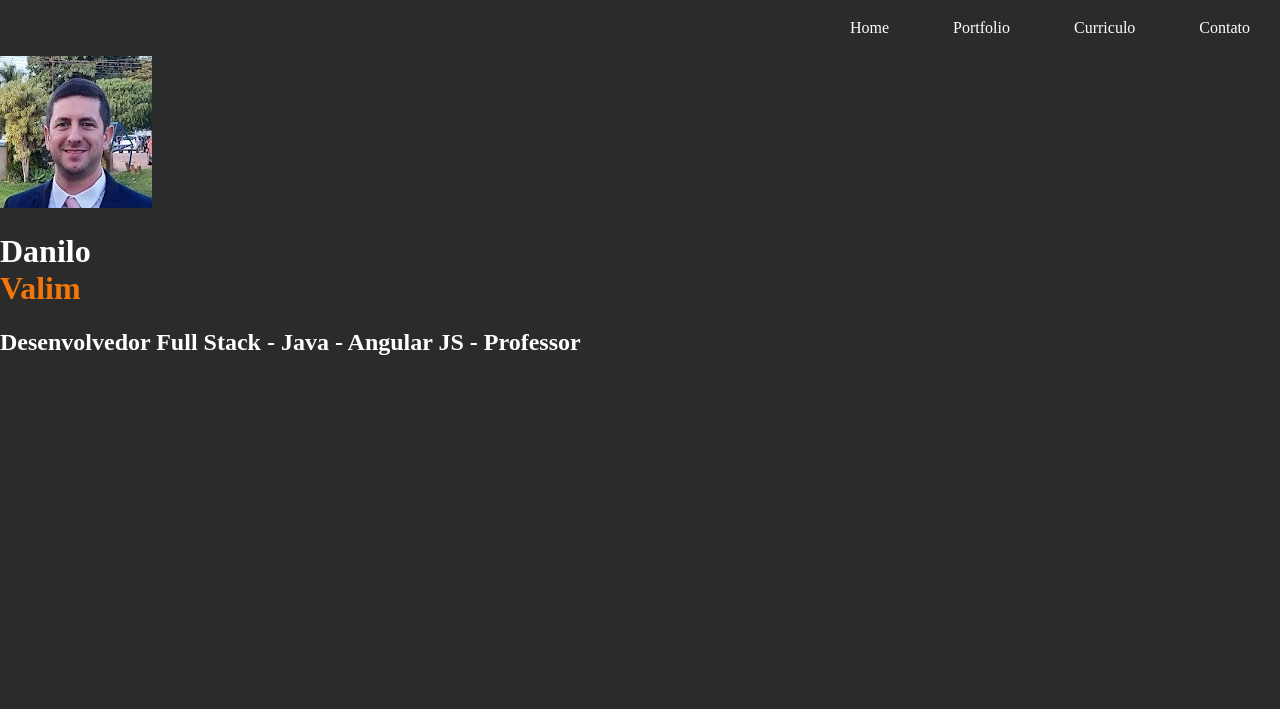
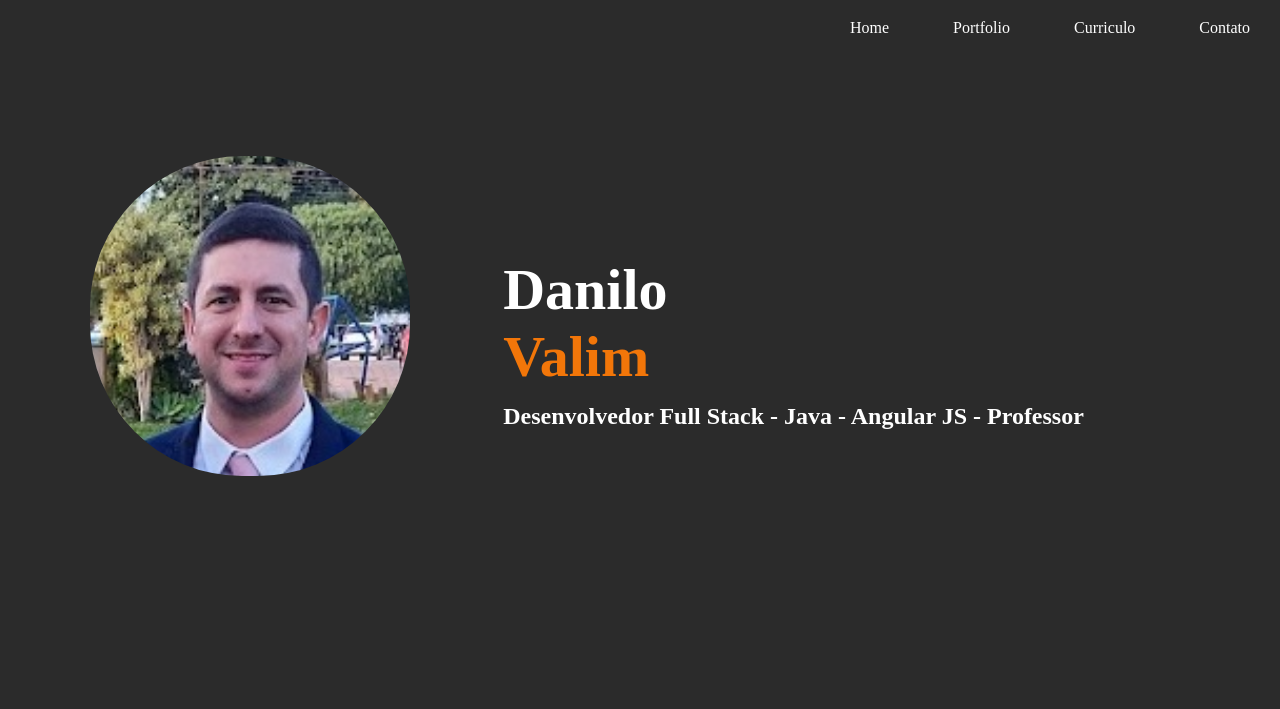
Before and after one commit to h2danilofatec/portifoliosemestre022023, a plain HTML site: page index.html in a window 1280 px wide. Drawn offline with Linux system fonts and the light colour scheme.

Commit message:
aula 21/10/2023 - Ajustando class Capa

```diff
--- a/css/style.css
+++ b/css/style.css
@@ -29,10 +29,40 @@ body {
 }
 
 .capa {
-    color: white
+    color: white;
 }
 
 .capa span {
     color: #f27609;
     display: block;
 }
+
+.capa div {
+    display: inline-block;
+    height: 650px;
+}
+
+.profile-pic {
+    width: 39%;
+    text-align: center;
+}
+
+.profile-pic img {
+    border-radius: 152px;
+    width: 320px;
+    margin-top: 100px;
+}
+
+.profile-title {
+    vertical-align: top;
+    width: 60%;
+}
+
+.profile-title h1 {
+    margin-top: 200px;
+    font-size: 58px;
+}
+
+.profile-title h2 {
+    margin-top: -26px;
+}
--- a/index.html
+++ b/index.html
@@ -15,9 +15,15 @@
 			</ul>
 		</div>
 		<div class="capa">
-			<img src="img/danilo-profile.jpg" alt="Danilo Valim" />
-			<h1>Danilo <span>Valim</span></h1>
-			<h2>Desenvolvedor Full Stack - Java - Angular JS - Professor</h2>
+			<div class="profile-pic">
+				<img src="img/danilo-profile.jpg" alt="Danilo Valim" />
+			</div>
+			<div class="profile-title">
+				<h1>Danilo <span>Valim</span></h1>
+				<h2>
+					Desenvolvedor Full Stack - Java - Angular JS - Professor
+				</h2>
+			</div>
 		</div>
 	</body>
 </html>
```
